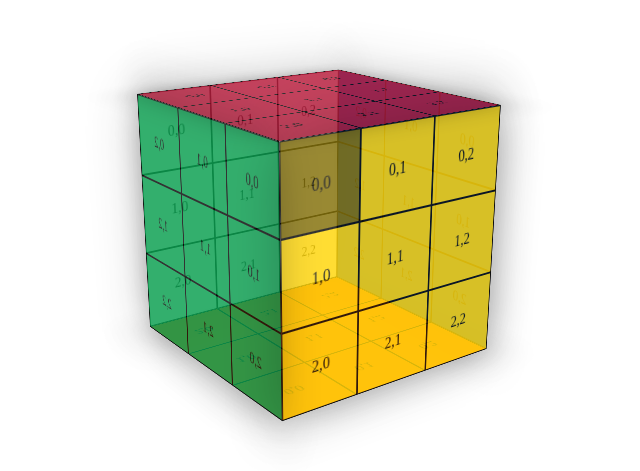
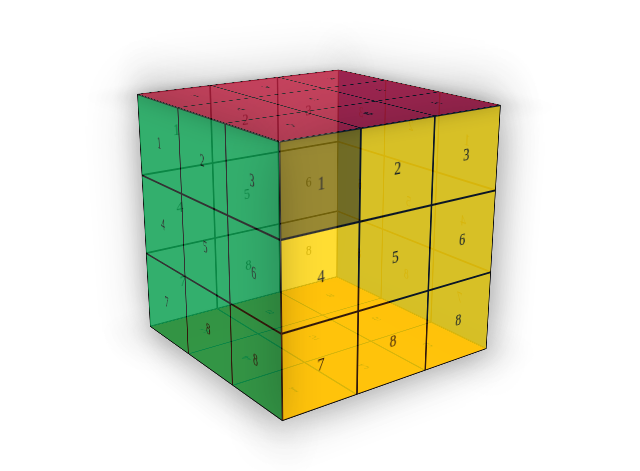
Before and after one commit to crojasaragonez/angular-rubik-cube, an Angular app: page / in a window 1280 px wide. Shown: the part 185-656 px from the top of the page, without its empty margins (318-958 px from the left). Built offline with nearby package versions, Linux system fonts and the light colour scheme.

Commit message:
fix left side

```diff
--- a/src/app/cube/cube.component.css
+++ b/src/app/cube/cube.component.css
@@ -34,7 +34,7 @@
 ._3dface--left {
   left: 50%;
   margin-left: -125px;
-  transform: rotateY(90deg) translate3d(0, 0, -125px);
+  transform: rotateY(-90deg) translate3d(0, 0, 125px);
 }
 
 ._3dface--right {
--- a/src/app/side.ts
+++ b/src/app/side.ts
@@ -9,9 +9,9 @@ export class Side {
 
   constructor(color: string, public position: SidePosition, public selected: boolean = false) {
     this.cells = [
-      [new Cell(color, '0,0'), new Cell(color, '0,1'), new Cell(color, '0,2')],
-      [new Cell(color, '1,0'), new Cell(color, '1,1'), new Cell(color, '1,2')],
-      [new Cell(color, '2,0'), new Cell(color, '2,1'), new Cell(color, '2,2')],
+      [new Cell(color, '1'), new Cell(color, '2'), new Cell(color, '3')],
+      [new Cell(color, '4'), new Cell(color, '5'), new Cell(color, '6')],
+      [new Cell(color, '7'), new Cell(color, '8'), new Cell(color, '8')],
     ];
   }
 
```
